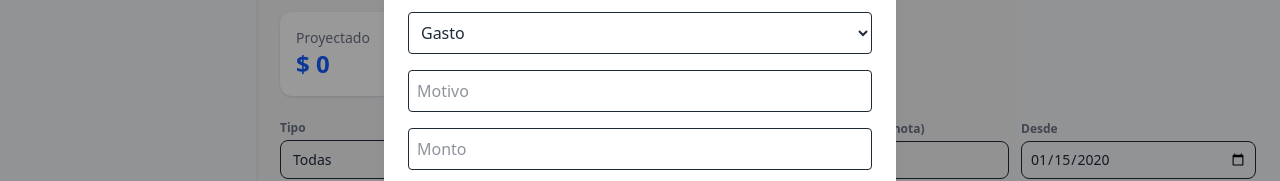
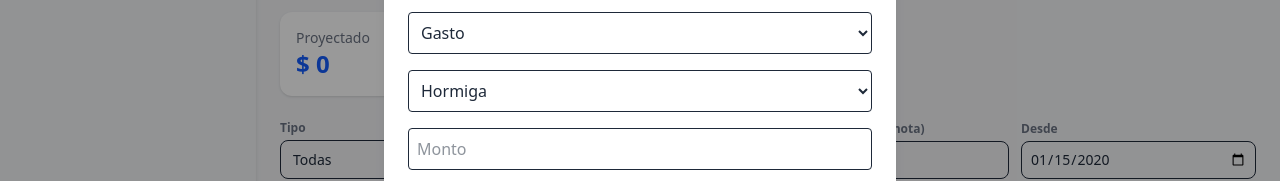
Before and after one commit to juan982610/wallet-tasks, a React (Vite) app: page / in a window 1280 px wide. Both pictures are taken after typing "Sample", "2020-01-15", "2020-01-15" into the empty fields and a click on the button "+ Agregar transacción". Shown: the part 229-410 px from the top of the page. Built offline with nearby package versions, Linux system fonts and the light colour scheme; the HTML template or start-up script is replaced by a standard one.

Commit message:
changes to add dynamic transactions

```diff
--- a/src/components/transactions/FiltersBar.jsx
+++ b/src/components/transactions/FiltersBar.jsx
@@ -18,7 +18,6 @@ export function FiltersBar({
         return categories.flatMap(group => group.items);
     }
 
-    // Busca solo el grupo correcto (gasto o ingreso)
     const group = categories.find(g => g.titulo === filterType);
     return group ? group.items : [];
   }
@@ -63,7 +62,7 @@ export function FiltersBar({
           <option value="all">Todas</option>
           {
             filterCategories.map(item => (
-            <option key={item.value} value={item.value}>
+            <option key={item.id} value={item.value}>
               {item.label}
             </option>
           ))}
--- a/src/components/transactions/TransactionModal.jsx
+++ b/src/components/transactions/TransactionModal.jsx
@@ -1,4 +1,4 @@
-import typeOptions from "../../data/transactionTypes.json";
+// import typeOptions from "../../data/transactionTypes.json";
 
 export function TransactionModal({
   isOpen,
@@ -8,8 +8,17 @@ export function TransactionModal({
   onClose,
   onSubmit,
   isEditing,
+  typeOptions,
+  categories
 }) {
   if (!isOpen) return null;
+
+  function selectCategoriesTypes(form){
+    const selectCategories = categories.find(cat => (cat.titulo === form.type));
+    return selectCategories ? selectCategories.items : []
+  }
+
+  const selectCategories = selectCategoriesTypes(form);
 
   return (
     <div className="fixed inset-0 bg-black/40 flex items-center justify-center z-50">
@@ -41,19 +50,18 @@ export function TransactionModal({
           </select>
 
           {/* Categoría / Motivo */}
-          <div>
-            <input
-              type="text"
-              name="category"
-              value={form.category}
-              onChange={onChange}
-              placeholder="Motivo"
-              className="w-full p-2 border rounded dark:bg-gray-800 dark:border-gray-700"
-            />
-            {errors.category && (
-              <p className="text-red-400 text-xs mt-1">{errors.category}</p>
-            )}
-          </div>
+          <select
+          name="category"
+          className="p-2 border rounded dark:bg-gray-800 dark:border-gray-700"
+          onChange={onChange}
+          value={form.category}
+          >
+            {selectCategories.map(cat => (
+              <option key={cat.id} value={cat.value}>
+                {cat.label}
+              </option>
+            ))}
+          </select>
 
           {/* Monto */}
           <div>
--- a/src/data/categoryType.json
+++ b/src/data/categoryType.json
@@ -2,15 +2,17 @@
   {
     "titulo": "gasto",
     "items": [
-      { "value": "hormiga", "label": "Hormiga" },
-      { "value": "casa", "label": "Casa" }
+      { "id": 313,"value": "hormiga", "label": "Hormiga" },
+      { "id": 123, "value": "casa", "label": "Casa" },
+      { "id": 314,"value": "proyectado", "label": "Proyectado" }
     ]
   },
   {
     "titulo": "ingreso",
     "items": [
-      { "value": "trabajo", "label": "Trabajo" },
-      { "value": "carro", "label": "Carro" }
+      { "id": 114, "value": "trabajo", "label": "Trabajo" },
+      { "id": 252,"value": "carro", "label": "Carro" },
+      { "id": 411, "value": "proyectado", "label": "Proyectado" }
     ]
   }
 ]
--- a/src/pages/Transactions.jsx
+++ b/src/pages/Transactions.jsx
@@ -1,5 +1,5 @@
 import { useState, useMemo  } from "react";
-import { FilterChips } from "../components/transactions/FilterChips";
+// import { FilterChips } from "../components/transactions/FilterChips";
 import { FiltersBar } from "../components/transactions/FiltersBar";
 import { StatsCard } from "../components/transactions/StatsCard";
 import categoryType from "../data/categoryType.json";
@@ -140,6 +140,7 @@ export default function Transactions() {
   function handleSubmit(e){
     e.preventDefault();
 
+    console.log(form);
     const validationErrors = validateForm(form);
 
 
@@ -232,6 +233,8 @@ export default function Transactions() {
         onClose={handleCloseForm}
         onSubmit={handleSubmit}
         isEditing={Boolean(form.id)}
+        typeOptions={transactionTypes}
+        categories={categoryType}
       />
     </section>
   )
```
